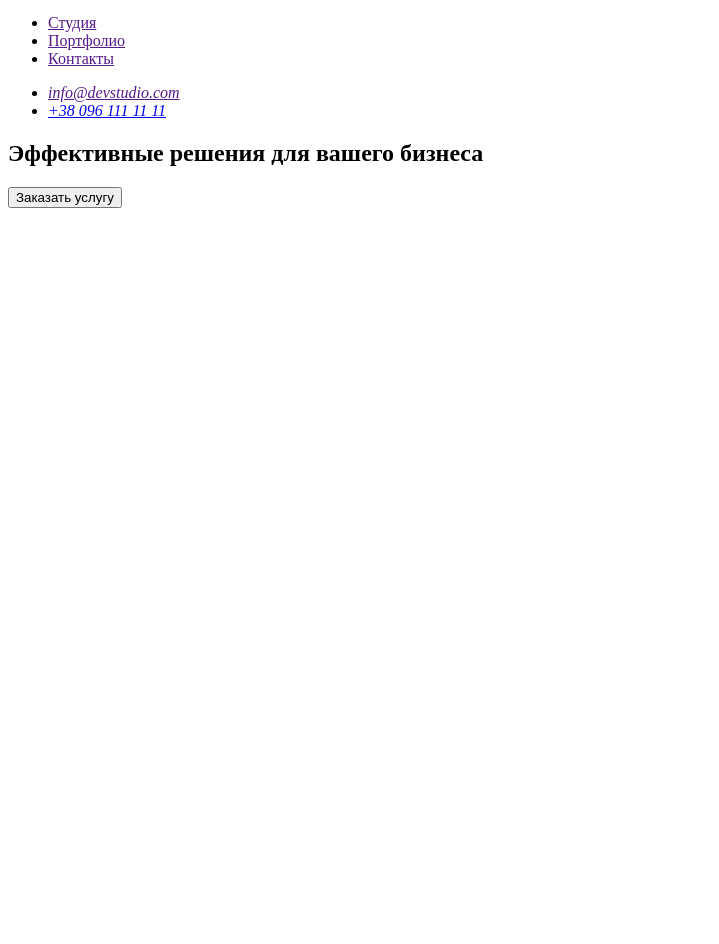
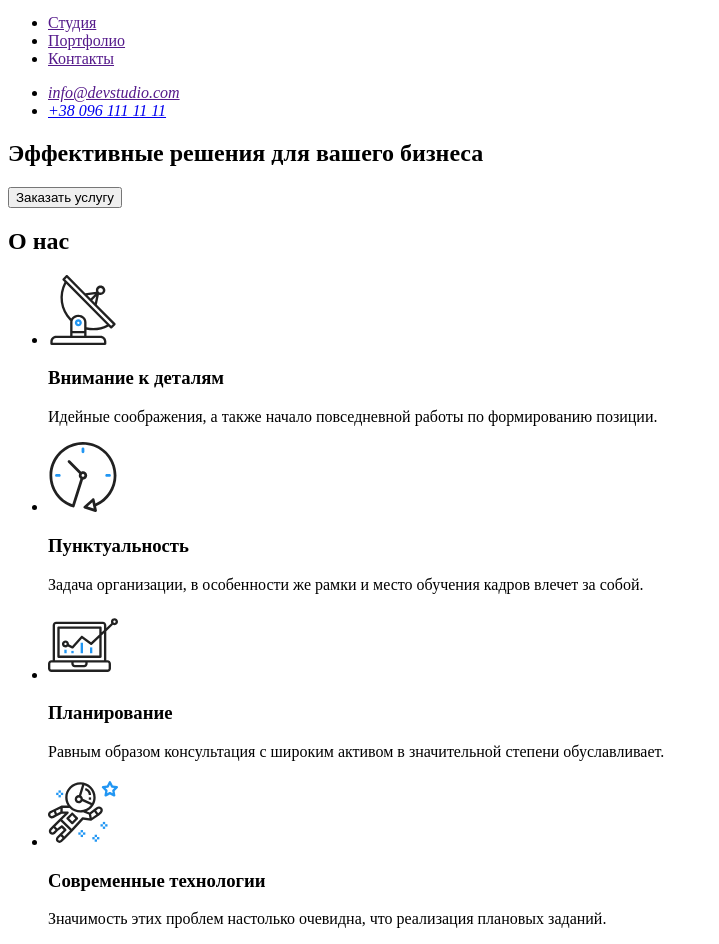
Before and after one commit to UliyaSnisar/goit-markup-hw-01, a plain HTML site: page index.html in a window 1280 px wide. Shown: the part 34-978 px from the top of the page, without its empty margins (0-719 px from the left). Before the commit the page ends 800 px from the top, so only its background shows below. Drawn offline with Linux system fonts and the light colour scheme.

Commit message:
Добавляет секцию О НАС

```diff
--- a/index.html
+++ b/index.html
@@ -3,7 +3,7 @@
 <head>
     <meta charset="UTF-8">
     <meta name="viewport" content="width=device-width, initial-scale=1.0">
-    <title>Web Studio</title>
+    <title lang="en">Web Studio</title>
 </head>
 <body>
     <!-- панель навигации сайта -->
@@ -44,6 +44,33 @@
             <button>Заказать услугу</button>
         </section>
 
+        <!-- о нас -->
+        <section>
+            <h2>О нас</h2>
+            <ul>
+                <li>
+                    <img src="./images/about-us/antenna.svg" alt="Антена" width="70" height="70">
+                    <h3>Внимание к деталям</h3>
+                    <p>Идейные соображения, а также начало повседневной работы по формированию позиции.</p>
+                </li>
+                <li>
+                    <img src="./images/about-us/clock.svg" alt="Часы" width="70" height="70">
+                    <h3>Пунктуальность</h3>
+                    <p>Задача организации, в особенности же рамки и место обучения кадров влечет за собой.</p>
+                </li>
+                <li>
+                    <img src="./images/about-us/diagram.svg" alt="Диаграмма" width="70" height="70">
+                    <h3>Планирование</h3>
+                    <p>Равным образом консультация с широким активом в значительной степени обуславливает.</p>
+                </li>
+                <li>
+                    <img src="./images/about-us/astronaut.svg" alt="Астронавт" width="70" height="70">
+                    <h3>Современные технологии</h3>
+                    <p>Значимость этих проблем настолько очевидна, что реализация плановых заданий.</p>
+                </li>
+            </ul>
+        </section>
+
     </main>
     <footer></footer>
 </body>
```
Also changed, not shown: images/about-us/antenna.svg (added), images/about-us/astronaut.svg (added), images/about-us/clock.svg (added), images/about-us/diagram.svg (added).
